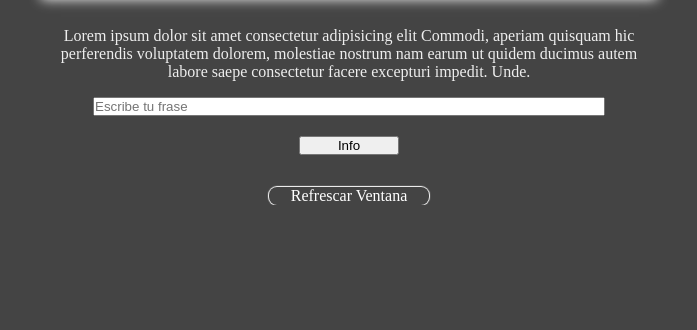
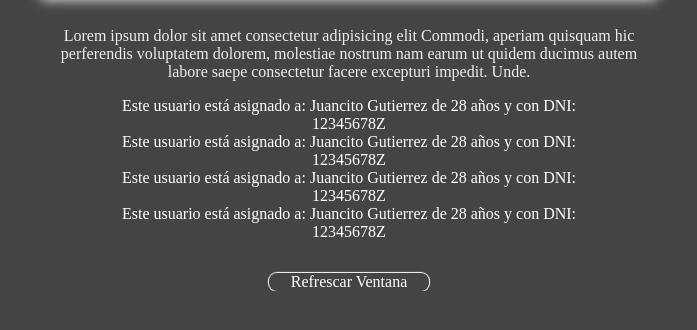
Before and after one commit to IA-CODESING/Cifo25, a plain HTML site: page T3_2_ACT_funcions_estructures_JavaScript/index.html in a window 1280 px wide. Shown: the part 122-452 px from the top of the page, without its empty margins (291-988 px from the left). Drawn offline with Linux system fonts and the light colour scheme.

Commit message:
Agrego el num3 pero no me ha quedado muy bien tiene errores, hay que revisarlo y corregirlo

```diff
--- a/T3_2_ACT_funcions_estructures_JavaScript/index.html
+++ b/T3_2_ACT_funcions_estructures_JavaScript/index.html
@@ -20,6 +20,7 @@
     </div>
 
     <!-- <script src="./js/num1.js" type="module"></script> -->
-    <script src="./js/num2.js" type="module"></script>
+    <!-- <script src="./js/num2.js" type="module"></script> -->
+    <script src="./js/num3.js" type="module"></script>
 </body>
 </html>
--- /dev/null
+++ b/T3_2_ACT_funcions_estructures_JavaScript/js/num3.js
@@ -0,0 +1,34 @@
+import { reload } from "./library.js";
+reload;
+
+const datosDNI = [
+    {Nombre: "Juancito"},
+    {Apellido: "Gutierrez"},
+    {Edad: 28},
+    {dni: "12345678Z"}
+];
+
+
+// const mostrarDatos = document.querySelector(".jscontent");
+
+// datosDNI.forEach(dat, index){
+//     const name = datos[0]?.Nombre
+//     const apellido = datos[1]?.Apellido
+//     const age = datos[2]?.Age
+//     const dni = datos[3?].dni
+// }
+
+// mostrarDatos.innerHTML += `<p style="color:white;">Este usuario está asignado a: ${name} ${apellido} de ${age} años y con DNI: ${dni}</p>`;
+// //
+
+
+const mostrarDatos = document.querySelector(".jscontent");
+
+datosDNI.forEach((dat, index) => {
+    const nombre = datosDNI[0].Nombre;
+    const apellido = datosDNI[1].Apellido;
+    const edad = datosDNI[2].Edad;
+    const dni = datosDNI[3].dni;
+
+    mostrarDatos.innerHTML += `<p style="color:white;">Este usuario está asignado a: ${nombre} ${apellido} de ${edad} años y con DNI: ${dni}</p>`;
+});
```
